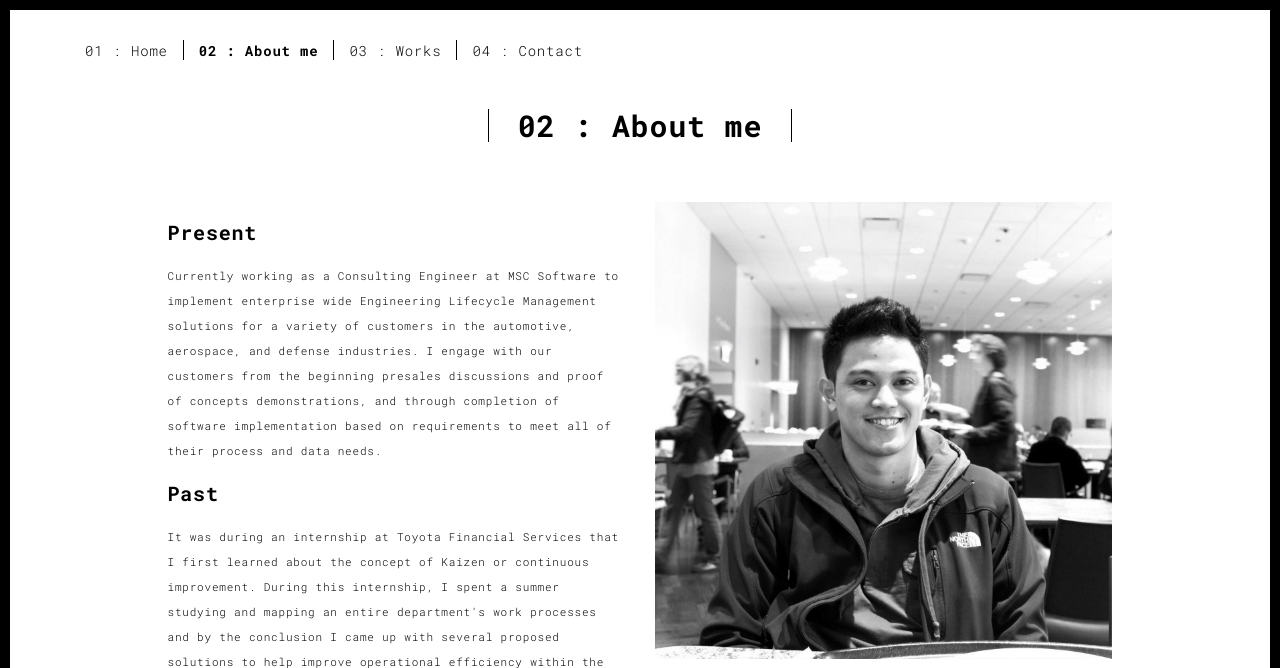
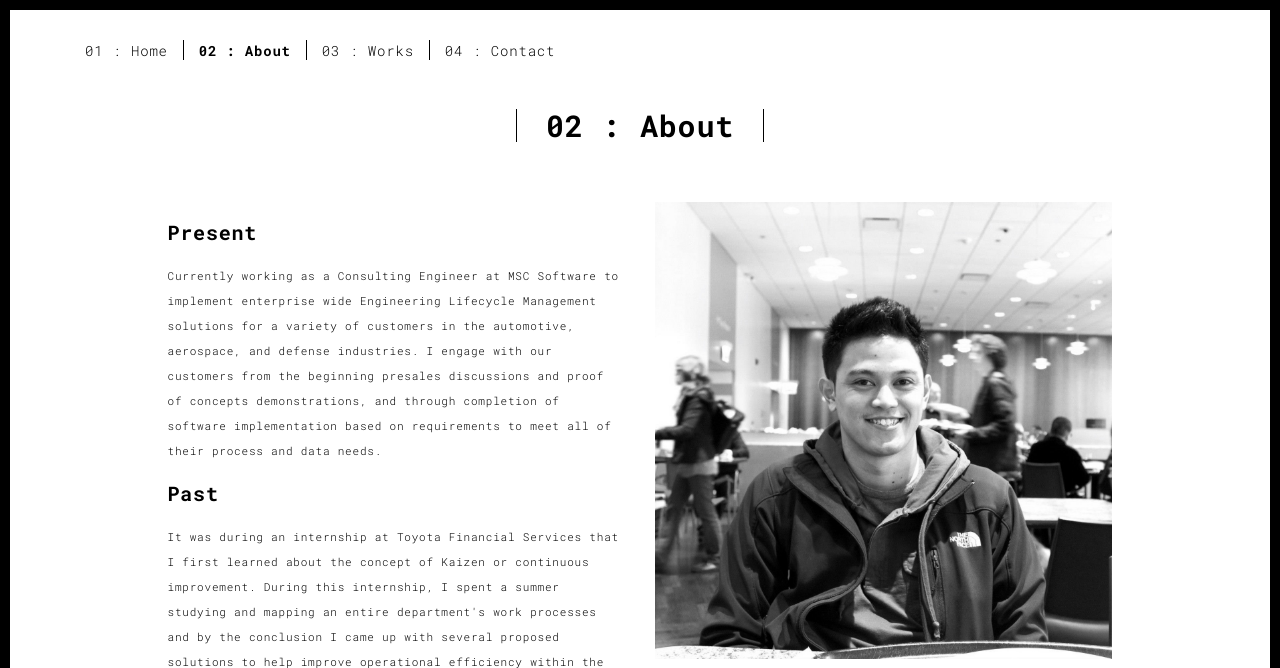
Before and after one commit to franzwah/portfolio, a Flask app: page /about.html in a window 1280 px wide. Shown: the top 668 px of the page. Run offline with Flask 2, Linux system fonts and the light colour scheme; some libraries are stand-ins or nearby versions.

Commit message:
general cleanup

```diff
--- a/static/tindog/css/styles.css
+++ b/static/tindog/css/styles.css
@@ -73,7 +73,9 @@ nav.navbar.navbar-expand-lg.navbar-dark {
 /* Title */
 
 #title {
-
+    background-color: #ff4c68;
+    color: #fff;
+    text-align: left;
 }
 
 #title .container-fluid {
--- a/templates/001.html
+++ b/templates/001.html
@@ -38,7 +38,7 @@
       <div class="collapse navbar-collapse" id="navbar-collapse">
         <ul class="nav navbar-nav ">
           <li><a href="./index.html" title="">01 : Home</a></li>
-          <li><a href="./about.html" title="">02 : About me</a></li>
+          <li><a href="./about.html" title="">02 : About</a></li>
           <li><a href="./works.html" title="">03 : Works</a></li>
           <li><a href="./contact.html" title="">04 : Contact</a></li>
           <!--<li><a href="./components.html" title="">05 : Components</a></li>-->
--- a/templates/002.html
+++ b/templates/002.html
@@ -38,7 +38,7 @@
       <div class="collapse navbar-collapse" id="navbar-collapse">
         <ul class="nav navbar-nav ">
           <li><a href="./index.html" title="">01 : Home</a></li>
-          <li><a href="./about.html" title="">02 : About me</a></li>
+          <li><a href="./about.html" title="">02 : About</a></li>
           <li><a href="./works.html" title="">03 : Works</a></li>
           <li><a href="./contact.html" title="">04 : Contact</a></li>
           <!--<li><a href="./components.html" title="">05 : Components</a></li>-->
--- a/templates/003.html
+++ b/templates/003.html
@@ -38,7 +38,7 @@
       <div class="collapse navbar-collapse" id="navbar-collapse">
         <ul class="nav navbar-nav ">
           <li><a href="./index.html" title="">01 : Home</a></li>
-          <li><a href="./about.html" title="">02 : About me</a></li>
+          <li><a href="./about.html" title="">02 : About</a></li>
           <li><a href="./works.html" title="">03 : Works</a></li>
           <li><a href="./contact.html" title="">04 : Contact</a></li>
           <!--<li><a href="./components.html" title="">05 : Components</a></li>-->
--- a/templates/004.html
+++ b/templates/004.html
@@ -38,7 +38,7 @@
       <div class="collapse navbar-collapse" id="navbar-collapse">
         <ul class="nav navbar-nav ">
           <li><a href="./index.html" title="">01 : Home</a></li>
-          <li><a href="./about.html" title="">02 : About me</a></li>
+          <li><a href="./about.html" title="">02 : About</a></li>
           <li><a href="./works.html" title="">03 : Works</a></li>
           <li><a href="./contact.html" title="">04 : Contact</a></li>
           <!--<li><a href="./components.html" title="">05 : Components</a></li>-->
--- a/templates/005.html
+++ b/templates/005.html
@@ -38,7 +38,7 @@
       <div class="collapse navbar-collapse" id="navbar-collapse">
         <ul class="nav navbar-nav ">
           <li><a href="./index.html" title="">01 : Home</a></li>
-          <li><a href="./about.html" title="">02 : About me</a></li>
+          <li><a href="./about.html" title="">02 : About</a></li>
           <li><a href="./works.html" title="">03 : Works</a></li>
           <li><a href="./contact.html" title="">04 : Contact</a></li>
           <!--<li><a href="./components.html" title="">05 : Components</a></li>-->
--- a/templates/006.html
+++ b/templates/006.html
@@ -38,7 +38,7 @@
       <div class="collapse navbar-collapse" id="navbar-collapse">
         <ul class="nav navbar-nav ">
           <li><a href="./index.html" title="">01 : Home</a></li>
-          <li><a href="./about.html" title="">02 : About me</a></li>
+          <li><a href="./about.html" title="">02 : About</a></li>
           <li><a href="./works.html" title="">03 : Works</a></li>
           <li><a href="./contact.html" title="">04 : Contact</a></li>
           <!--<li><a href="./components.html" title="">05 : Components</a></li>-->
--- a/templates/about.html
+++ b/templates/about.html
@@ -38,7 +38,7 @@
       <div class="collapse navbar-collapse" id="navbar-collapse">
         <ul class="nav navbar-nav ">
           <li><a href="./index.html" title="">01 : Home</a></li>
-          <li><a href="./about.html" title="">02 : About me</a></li>
+          <li><a href="./about.html" title="">02 : About</a></li>
           <li><a href="./works.html" title="">03 : Works</a></li>
           <li><a href="./contact.html" title="">04 : Contact</a></li>
           <!--<li><a href="./components.html" title="">05 : Components</a></li>-->
@@ -55,7 +55,7 @@
       <div class="row">
         <div class="col-xs-12">
           <div class="section-container-spacer text-center">
-            <h1 class="h2">02 : About me</h1>
+            <h1 class="h2">02 : About</h1>
           </div>
 
           <div class="row">
--- a/templates/contact.html
+++ b/templates/contact.html
@@ -38,7 +38,7 @@
       <div class="collapse navbar-collapse" id="navbar-collapse">
         <ul class="nav navbar-nav ">
           <li><a href="./index.html" title="">01 : Home</a></li>
-          <li><a href="./about.html" title="">02 : About me</a></li>
+          <li><a href="./about.html" title="">02 : About</a></li>
           <li><a href="./works.html" title="">03 : Works</a></li>
           <li><a href="./contact.html" title="">04 : Contact</a></li>
           <!--<li><a href="./components.html" title="">05 : Components</a></li> -->
@@ -55,7 +55,7 @@
       <div class="row">
         <div class="col-xs-12">
           <div class="section-container-spacer text-center">
-            <h1 class="h2">04 : Contact me</h1>
+            <h1 class="h2">04 : Contact</h1>
           </div>
 
           <div class="address-container text-center">
--- a/templates/index.html
+++ b/templates/index.html
@@ -38,7 +38,7 @@
       <div class="collapse navbar-collapse" id="navbar-collapse">
         <ul class="nav navbar-nav ">
           <li><a href="./index.html" title="">01 : Home</a></li>
-          <li><a href="./about.html" title="">02 : About me</a></li>
+          <li><a href="./about.html" title="">02 : About</a></li>
           <li><a href="./works.html" title="">03 : Works</a></li>
           <li><a href="./contact.html" title="">04 : Contact</a></li>
           <!--<li><a href="./components.html" title="">05 : Components</a></li> -->
--- a/templates/thankyou.html
+++ b/templates/thankyou.html
@@ -39,7 +39,7 @@
         <ul class="nav navbar-nav ">
           <li><a href="./index.html" title="">01 : Home</a></li>
           <li><a href="./works.html" title="">02 : Works</a></li>
-          <li><a href="./about.html" title="">03 : About me</a></li>
+          <li><a href="./about.html" title="">03 : About</a></li>
           <li><a href="./contact.html" title="">04 : Contact</a></li>
           <!--<li><a href="./components.html" title="">05 : Components</a></li> -->
         </ul>
--- a/templates/tindog.html
+++ b/templates/tindog.html
@@ -187,7 +187,7 @@
           </div>
           <div class="card-body">
             <h2 class="price-text">$99 / mo</h2>
-            <p>Pirority Listing</p>
+            <p>Priority Listing</p>
             <p>Unlimited Matches</p>
             <p>Unlimited Messages</p>
             <p>Unlimited App Usage</p>
--- a/templates/work.html
+++ b/templates/work.html
@@ -38,7 +38,7 @@
       <div class="collapse navbar-collapse" id="navbar-collapse">
         <ul class="nav navbar-nav ">
           <li><a href="./index.html" title="">01 : Home</a></li>
-          <li><a href="./about.html" title="">02 : About me</a></li>
+          <li><a href="./about.html" title="">02 : About</a></li>
           <li><a href="./works.html" title="">03 : Works</a></li>
           <li><a href="./contact.html" title="">04 : Contact</a></li>
           <!--<li><a href="./components.html" title="">05 : Components</a></li>-->
--- a/templates/works.html
+++ b/templates/works.html
@@ -38,7 +38,7 @@
       <div class="collapse navbar-collapse" id="navbar-collapse">
         <ul class="nav navbar-nav ">
           <li><a href="./index.html" title="">01 : Home</a></li>
-          <li><a href="./about.html" title="">02 : About me</a></li>
+          <li><a href="./about.html" title="">02 : About</a></li>
           <li><a href="./works.html" title="">03 : Works</a></li>
           <li><a href="./contact.html" title="">04 : Contact</a></li>
           <!--<li><a href="./components.html" title="">05 : Components</a></li>-->
```
